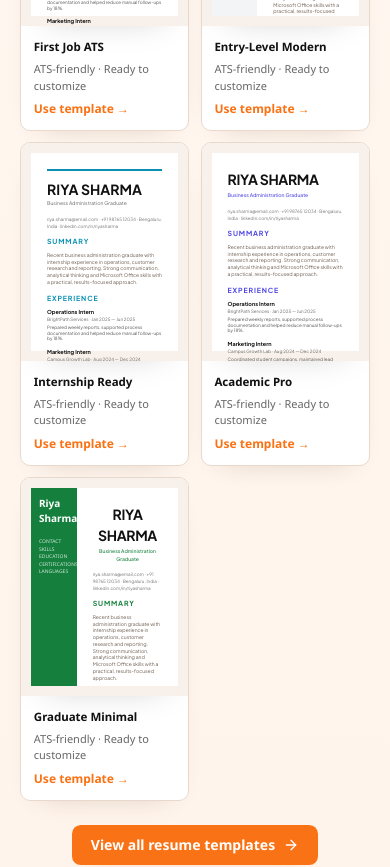
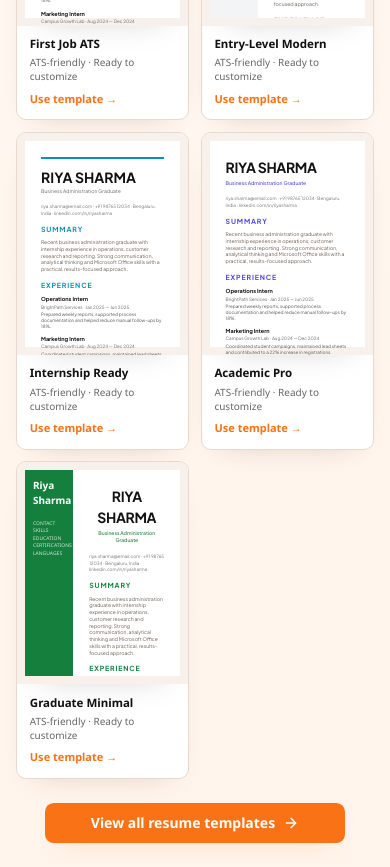
Before and after one commit to gautambetu540-droid/orrica-edge-resume-builder, a Next.js app: page / in a window 390 px wide. Shown: the part 3520-4387 px from the top of the page. Built offline with nearby package versions, Linux system fonts and the light colour scheme; no server answers; the database is empty.

Commit message:
Fix resume template showcase on mobile

```diff
--- a/app/template-showcase-fix.css
+++ b/app/template-showcase-fix.css
@@ -53,6 +53,11 @@
 }
 
 @media (max-width: 767px) {
+  .template-showcase-inner {
+    padding-left: 16px !important;
+    padding-right: 16px !important;
+  }
+
   .template-showcase-inner > div:first-child > h2 {
     font-size: 30px !important;
     line-height: 1.08 !important;
@@ -63,13 +68,72 @@
     line-height: 1.55 !important;
   }
 
+  /* The desktop stylesheet turns the carousel into a 4-column grid.
+     On phones it must become a real horizontal snap carousel. */
   #oe-template-carousel {
+    display: flex !important;
+    grid-template-columns: none !important;
+    grid-auto-columns: auto !important;
+    width: 100% !important;
     gap: 14px !important;
-    padding-left: 38px !important;
-    padding-right: 38px !important;
+    padding: 0 22px 12px !important;
+    margin: 0 !important;
+    overflow-x: auto !important;
+    overflow-y: hidden !important;
+    scroll-snap-type: x mandatory !important;
+    scroll-padding-inline: 22px !important;
+    -webkit-overflow-scrolling: touch !important;
+    scrollbar-width: none !important;
+  }
+
+  #oe-template-carousel::-webkit-scrollbar {
+    display: none !important;
   }
 
   #oe-template-carousel > a {
-    flex-basis: min(78vw, 300px) !important;
+    flex: 0 0 min(82vw, 300px) !important;
+    width: min(82vw, 300px) !important;
+    min-width: min(82vw, 300px) !important;
+    max-width: 300px !important;
+    scroll-snap-align: start !important;
+    border-radius: 14px !important;
+  }
+
+  #oe-template-carousel > a > div:first-child {
+    aspect-ratio: .77 !important;
+    padding: 8px !important;
+  }
+
+  #oe-template-carousel > a > div:last-child {
+    padding: 12px !important;
+  }
+
+  #oe-template-carousel > a > div:last-child > div:first-child {
+    font-size: 13px !important;
+    line-height: 1.25 !important;
+  }
+
+  #oe-template-carousel > a > div:last-child > div:nth-child(2) {
+    font-size: 10px !important;
+    line-height: 1.4 !important;
+  }
+
+  #oe-template-carousel > a > div:last-child > div:last-child {
+    margin-top: 8px !important;
+    font-size: 11px !important;
+  }
+
+  .template-showcase-inner .relative.mt-9,
+  .template-showcase-inner .relative.mt-11 {
+    margin-top: 24px !important;
+  }
+
+  .template-showcase-inner > div:last-child {
+    margin-top: 20px !important;
+  }
+
+  .template-showcase-inner > div:last-child a {
+    width: 100% !important;
+    max-width: 300px !important;
   }
 }
```
